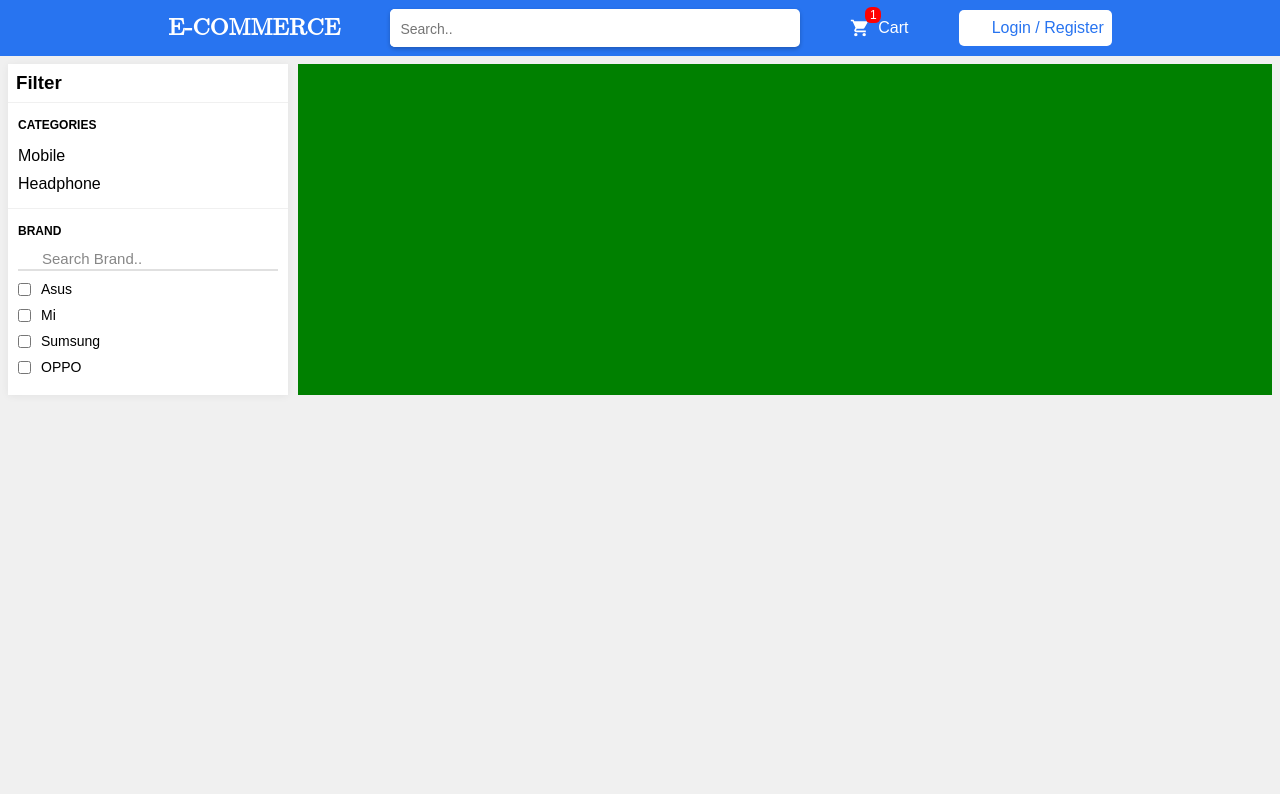
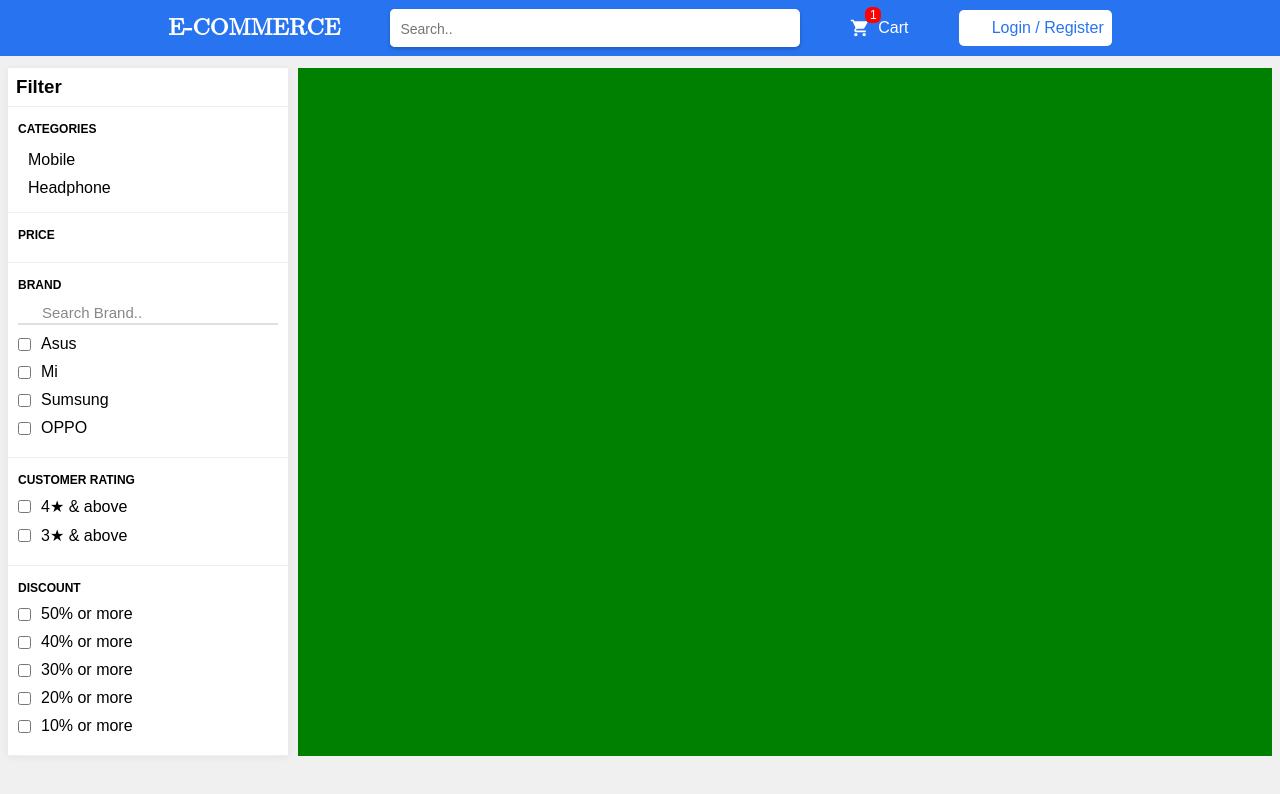
Before and after one commit to Rajeshbera40/ecommerce-filter, a React (Create React App) app: page / in a window 1280 px wide. Shown: the top 794 px of the page. Built offline with nearby package versions, Linux system fonts and the light colour scheme; some icons are missing.

Commit message:
navbar leftsidebar

```diff
--- a/src/components/leftfilterbar/Leftfilterbar.jsx
+++ b/src/components/leftfilterbar/Leftfilterbar.jsx
@@ -8,39 +8,91 @@ const Leftfilterbar = () => {
         <h3>Filter</h3>
       </div>
       <div className="filter">
-        <div className="categories">
+        <section className="categories filter_section">
           <h4 className="title_name">CATEGORIES</h4>
           <ul>
             <li>Mobile</li>
             <li>Headphone</li>
           </ul>
-        </div>
+        </section>
 
-        <div className="brand">
+        {/* /////////Price Range/////////////////// */}
+        <section className="price_range filter_section">
+          <h4 className="title_name">PRICE</h4>
+
+        </section>
+        {/* /////////////////////////////Brand////////////////////// */}
+
+        <section className="brand filter_section">
           <h4 className="title_name">BRAND</h4>
           <div className="b-search">
-            <Icon icon="ion:search" className="b_s-icon" width="20" height="20" />
+            <Icon
+              icon="ion:search"
+              className="b_s-icon"
+              width="20"
+              height="20"
+            />
             <input type="text" placeholder="Search Brand.." />
           </div>
 
-
-          <div className="b_name">
+          <div className="b_name filter_item_name">
             <input type="checkbox" id="asus" />
             <label htmlFor="asus">Asus</label>
           </div>
-          <div className="b_name">
-            <input type="checkbox" />
-            <label>Mi</label>
+          <div className="b_name filter_item_name">
+            <input type="checkbox" id="mi" />
+            <label htmlFor="mi">Mi</label>
           </div>
-          <div className="b_name">
-            <input type="checkbox" />
-            <label>Sumsung</label>
+          <div className="b_name filter_item_name">
+            <input type="checkbox" id="sumsung" />
+            <label htmlFor="sumsung">Sumsung</label>
           </div>
-          <div className="b_name">
-            <input type="checkbox" />
-            <label>OPPO</label>
+          <div className="b_name filter_item_name">
+            <input type="checkbox" id="oppo" />
+            <label htmlFor="oppo">OPPO</label>
           </div>
-        </div>
+        </section>
+
+        {/* /////////////////////////Customer Rating/////////////////////// */}
+
+        <section className="customer-rating filter_section">
+          <h4 className="title_name">CUSTOMER RATING</h4>
+
+          <div className="c_rating filter_item_name">
+            <input type="checkbox" id="4star" />
+            <label htmlFor="4star">4&#9733; & above</label>
+          </div>
+          <div className="c_rating filter_item_name">
+            <input type="checkbox" id="3star" />
+            <label htmlFor="3star">3&#9733; & above</label>
+          </div>
+        </section>
+         {/* /////////////////////////Discount/////////////////////// */}
+
+         <section className="discount filter_section">
+          <h4 className="title_name">DISCOUNT</h4>
+
+          <div className="c_rating filter_item_name">
+            <input type="checkbox" id="50%" />
+            <label htmlFor="50%">50% or more</label>
+          </div>
+          <div className="c_rating filter_item_name">
+            <input type="checkbox" id="40%" />
+            <label htmlFor="40%">40% or more</label>
+          </div>
+          <div className="c_rating filter_item_name">
+            <input type="checkbox" id="30%" />
+            <label htmlFor="30%">30% or more</label>
+          </div>
+          <div className="c_rating filter_item_name">
+            <input type="checkbox" id="20%" />
+            <label htmlFor="20%">20% or more</label>
+          </div>
+          <div className="c_rating filter_item_name">
+            <input type="checkbox" id="10%" />
+            <label htmlFor="10%">10% or more</label>
+          </div>
+        </section>
       </div>
     </div>
   );
--- a/src/components/leftfilterbar/leftfilterbar.scss
+++ b/src/components/leftfilterbar/leftfilterbar.scss
@@ -12,18 +12,31 @@
       padding: 5px 0px;
       margin-bottom: 5px;
     }
+    .filter_item_name {
+      display: flex;
+      align-items: center;
+      gap: 10px;
+      margin-bottom: 10px;
+      font-size: 16px;
+      // cursor: pointer;
+      label {
+        cursor: pointer;
+      }
+    }
     ul {
       list-style-type: none;
       li {
-                padding: 5px 0px;
+        padding: 5px 10px;
       }
     }
     .categories {
+
+    }
+    .filter_section {
       padding: 10px;
       border-bottom: 1px solid var(--home_background);
     }
     .brand {
-            padding: 10px;
       .b-search {
         margin-bottom: 10px;
         // border-bottom: 2px solid var(--home_background);
@@ -52,13 +65,12 @@
         }
       }
       .b_name {
-                display: flex;
-                align-items: center;
-                gap: 10px;
-                margin-bottom: 10px;
-                font-size: 14px;
-                cursor: pointer;
+      }
+    }
+    .customer-rating {
+    }
+    .discount{
+
     }
   }
 }
-}
--- a/src/components/navbar/navbar.scss
+++ b/src/components/navbar/navbar.scss
@@ -6,6 +6,9 @@
     display: flex;
     justify-content: center;
     color: #fff;
+    position: fixed;
+    top: 0;
+    z-index: 1;
     .nav-wrapper {
         width: 80%;
         max-width: 1248px;
--- a/src/style.scss
+++ b/src/style.scss
@@ -19,6 +19,8 @@
         // min-width: 978px;
         max-width: 1680px;
         padding: 8px;
+        top: 60px;
+        position: relative;
         .left {
             flex: 0 0 280px;
             max-width: 280px;
@@ -26,6 +28,7 @@
         }
         .right {
             flex: 4;
+
             background-color: green;
         }
     }
```
Also changed, not shown: src/pages/Home.jsx (+8 -8 lines). Lines whose indentation alone changed are shown as unchanged.
